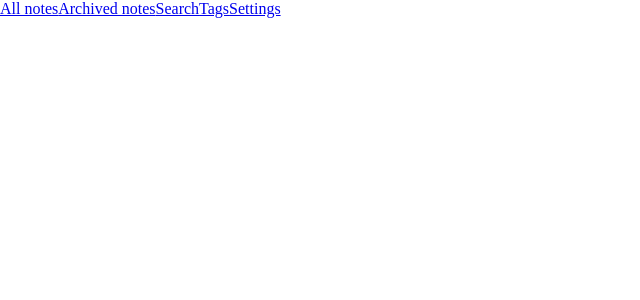
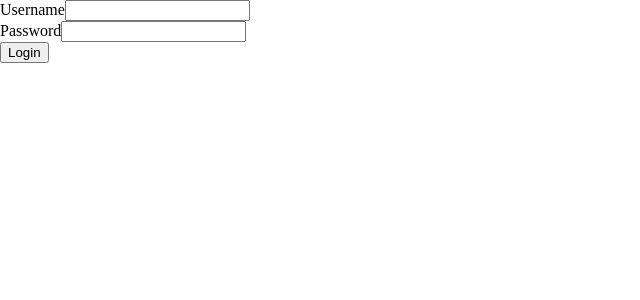
Before and after one commit to MauritzLM/note-app-client, a Vue app: page / in a window 1280 px wide. Shown: the top 300 px of the page, without its empty margins (0-640 px from the left). Built offline with nearby package versions, Linux system fonts and the light colour scheme.

Commit message:
updated imports

```diff
--- a/src/App.vue
+++ b/src/App.vue
@@ -3,16 +3,16 @@ import { RouterView } from 'vue-router'
 import { ref } from 'vue';
 import NavComponent from './components/NavComponent.vue';
 import AuthView from './views/AuthView.vue';
+import { auth_status } from './context';
+// auth status
 
-// auth status
-const authenticated = ref(true)
 
 // if authenticated fetch user notes
 </script>
 
 <template>
-  <NavComponent v-if="authenticated"/>
-  <RouterView v-if="authenticated"/>
+  <NavComponent v-if="auth_status.authenticated"/>
+  <RouterView v-if="auth_status.authenticated"/>
 
   <AuthView v-else/>
 </template>
--- a/src/views/AuthView.vue
+++ b/src/views/AuthView.vue
@@ -1,8 +1,9 @@
 <script setup lang="ts">
+import LoginForm from '@/components/auth/LoginForm.vue';
 
 // display login / signup / password reset*
 </script>
 
 <template>
-  <h1>Login Page</h1>
+  <LoginForm />
 </template>
```
